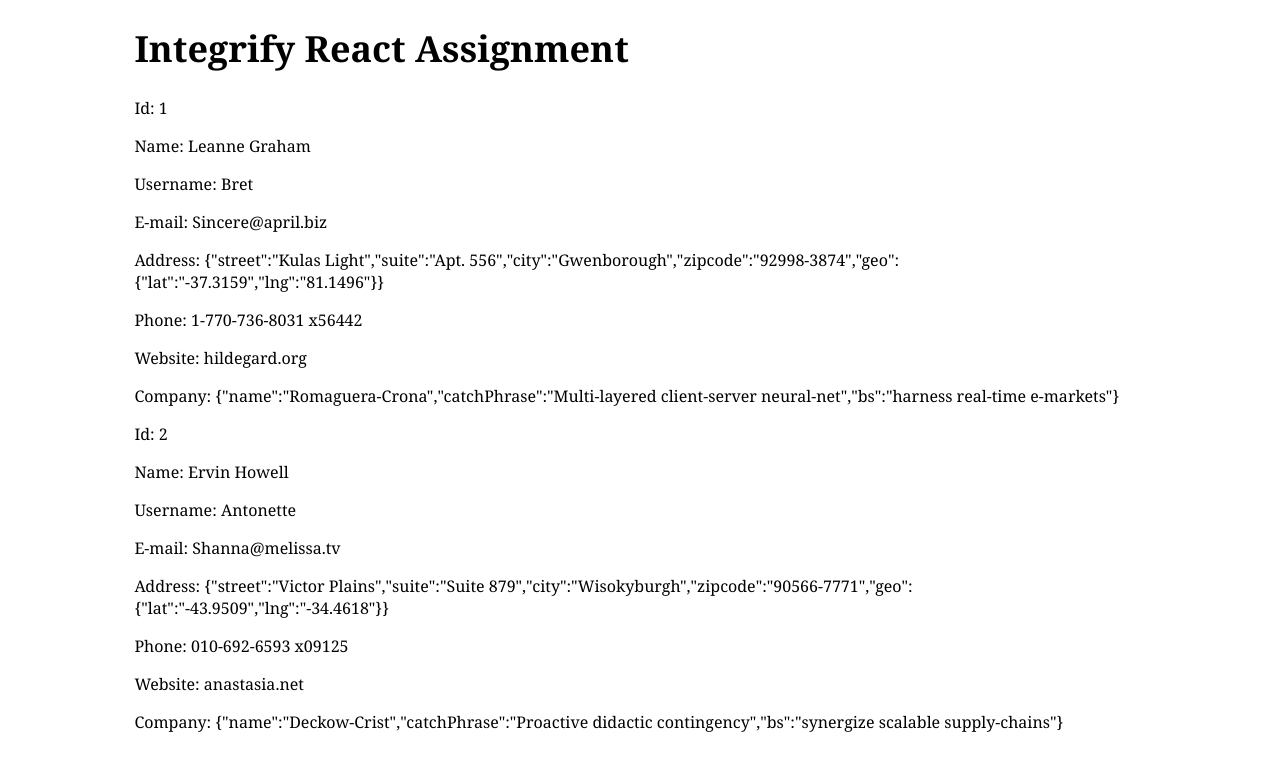
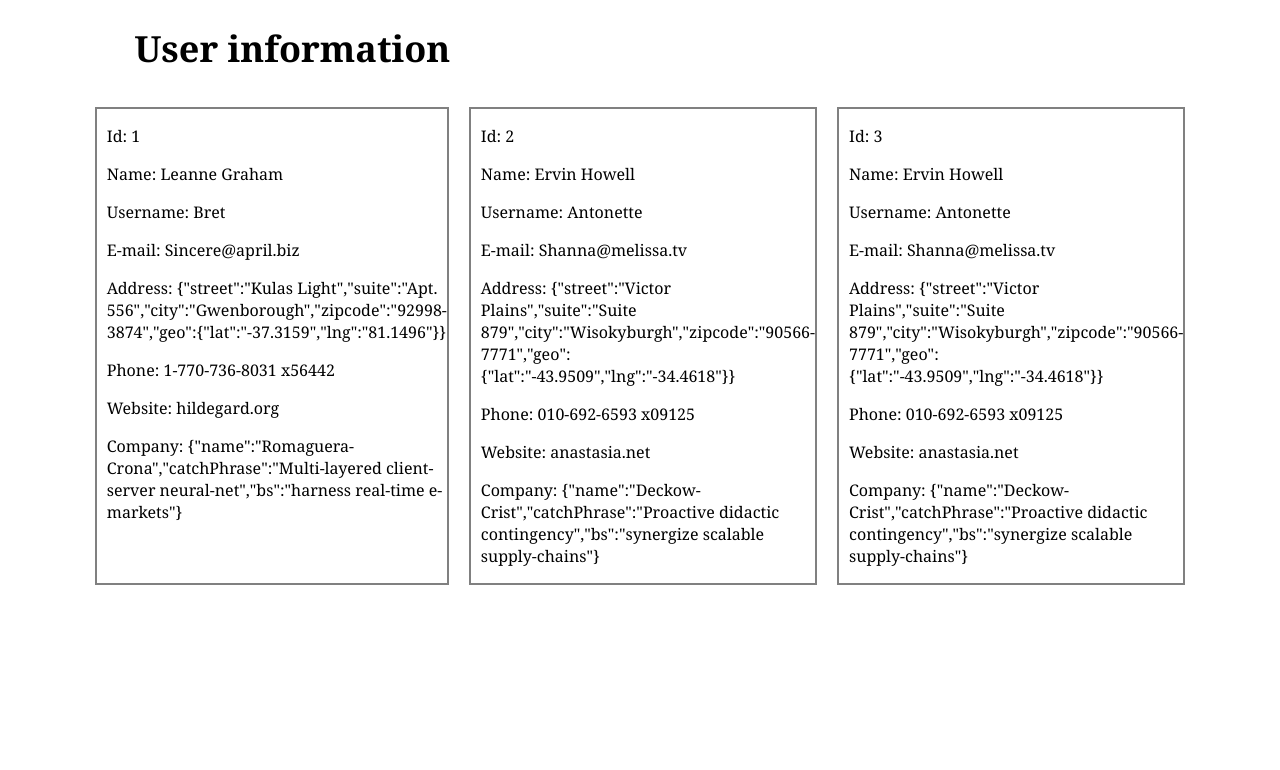
Before and after one commit to MarkkuVaara/IntegrifyReactAssignment, a React (Create React App) app: page / in a window 1280 px wide. Shown: the top 770 px of the page. Built offline with nearby package versions, Linux system fonts and the light colour scheme.

Commit message:
Preliminary cards

```diff
--- a/src/App.js
+++ b/src/App.js
@@ -6,9 +6,10 @@ const App = (props) => {
   return (
 
     <div className="main">
-      <h1>Integrify React Assignment</h1>
+      <h1>User information</h1>
+      <div className="cards">
         {content.map(person =>
-        <div>
+          <div className="cardcontent">
             <p>Id: {person.id}</p>
             <p>Name: {person.name}</p>
             <p>Username: {person.username}</p>
@@ -20,6 +21,7 @@ const App = (props) => {
           </div>
         )}
       </div>
+    </div>
 
   );
 
--- a/src/index.css
+++ b/src/index.css
@@ -13,3 +13,21 @@ p {
   margin-left: 10%;
   margin-right: 10%;
 }
+
+.cards {
+  display: flex;
+  justify-content: center;
+}
+
+.card {
+  color: black;
+}
+
+.cardcontent {
+  text-align: left;
+  border: 2px;
+  border-color: gray;
+  border-style: solid;
+  padding-left: 10px;
+  margin: 10px;
+}
--- a/src/index.js
+++ b/src/index.js
@@ -51,6 +51,29 @@ const content = [
         catchPhrase: "Proactive didactic contingency",
         bs: "synergize scalable supply-chains"
       }
+    },
+    {
+      id: 3,
+      name: "Ervin Howell",
+      username: "Antonette",
+      email: "Shanna@melissa.tv",
+      address: {
+        street: "Victor Plains",
+        suite: "Suite 879",
+        city: "Wisokyburgh",
+        zipcode: "90566-7771",
+        geo: {
+          lat: "-43.9509",
+          lng: "-34.4618"
+        }
+      },
+      phone: "010-692-6593 x09125",
+      website: "anastasia.net",
+      company: {
+        name: "Deckow-Crist",
+        catchPhrase: "Proactive didactic contingency",
+        bs: "synergize scalable supply-chains"
+      }
     }
 ]
 
```
Lines whose indentation alone changed are shown as unchanged.
